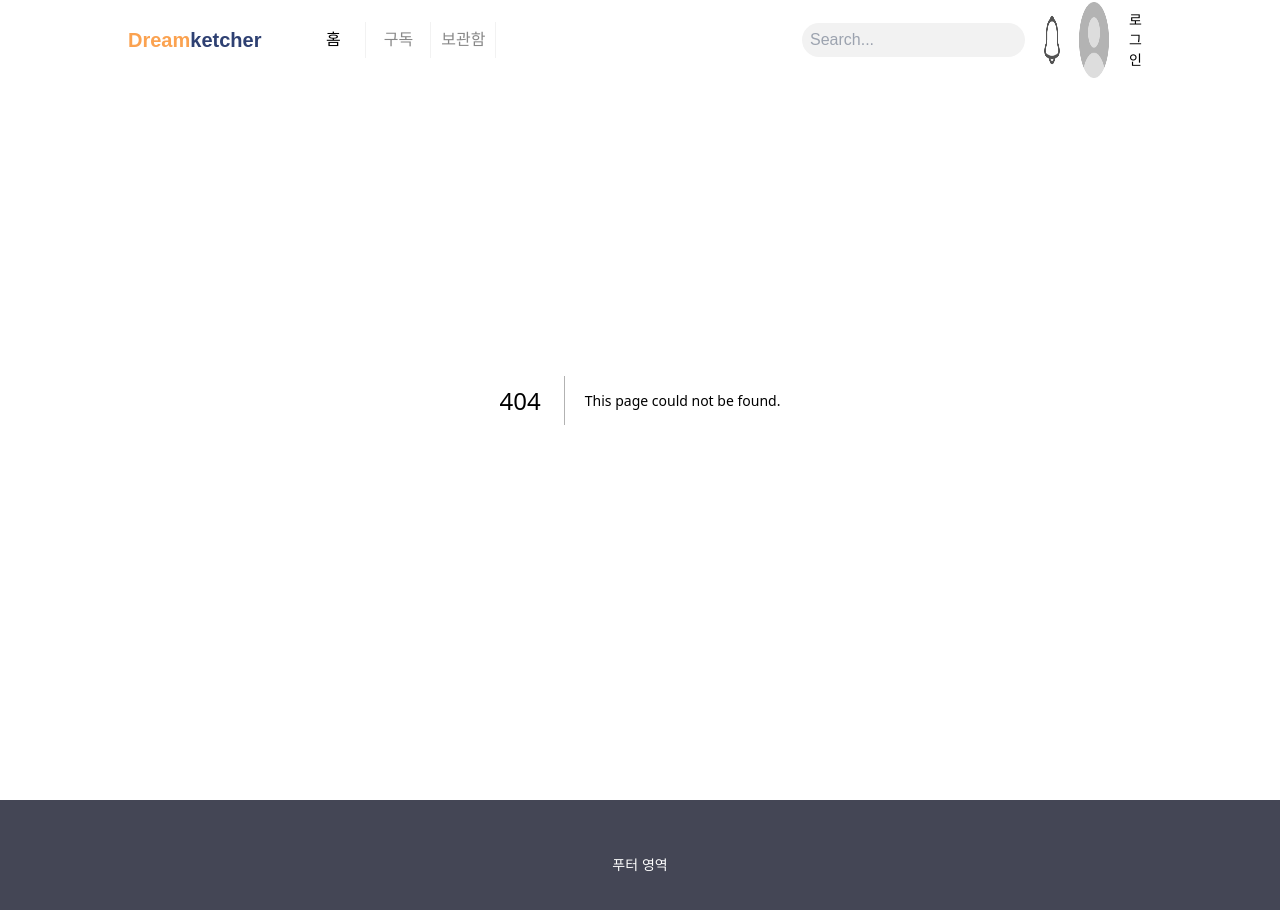
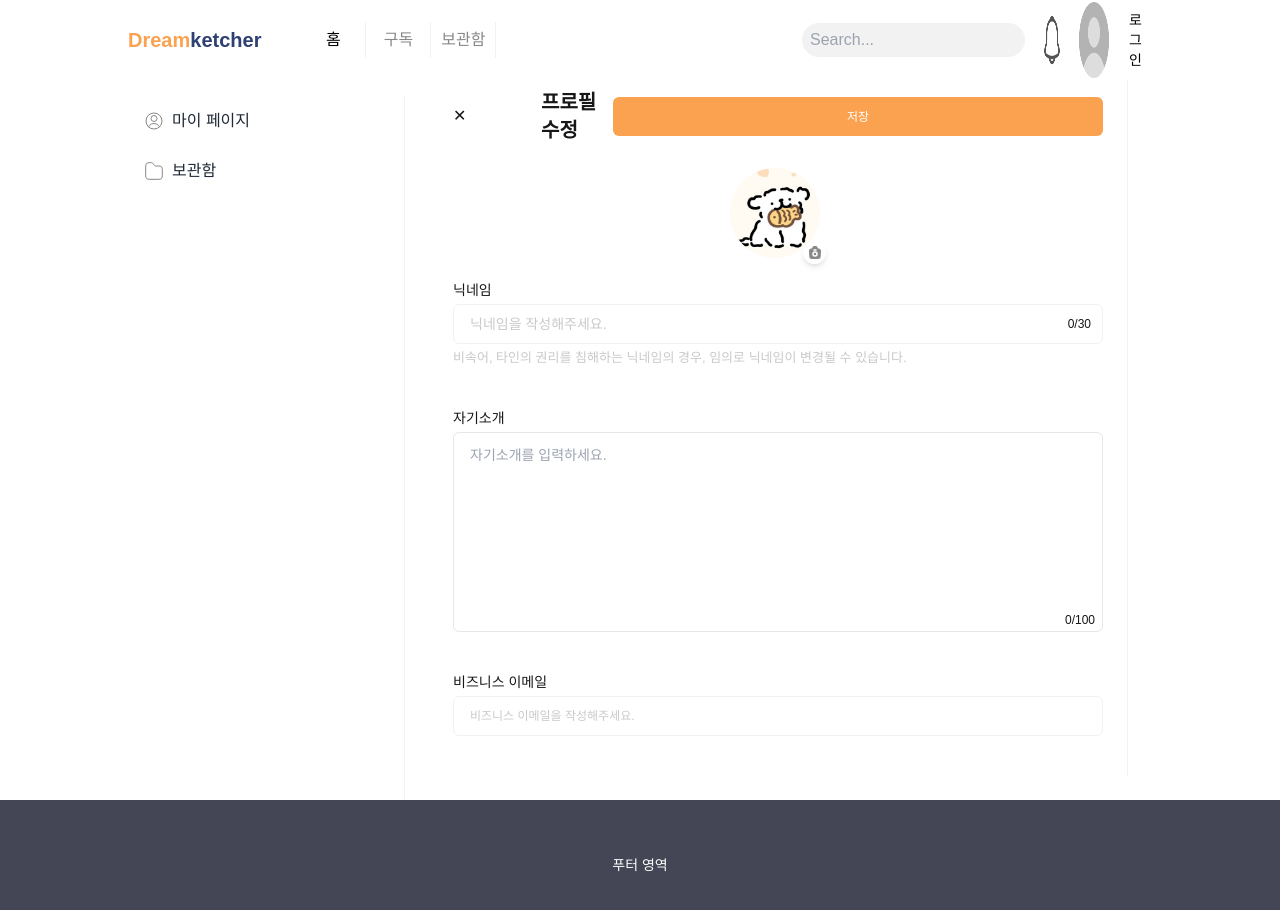
Before and after one commit to Pretzel-11-12/dreamketcher-fe, a Next.js app: page /mypage/edit in a window 1280 px wide. Before the commit this address had no page. Shown: the top 910 px of the page. Built offline with nearby package versions, Linux system fonts and the light colour scheme.

Commit message:
feat : 프로필 수정 페이지 컴포넌트 정의

```diff
--- /dev/null
+++ b/src/app/(afterLogin)/mypage/edit/page.tsx
@@ -0,0 +1,129 @@
+"use client";
+
+import { useState } from "react";
+import Input from "@/app/_component/Input";
+import Image from "next/image";
+import { useRouter, useSearchParams } from "next/navigation";
+import Button from "@/app/_component/Button";
+import Textarea from "@/app/_component/Textarea";
+
+const ProfileEditPage = () => {
+  const router = useRouter();
+  const searchParams = useSearchParams();
+
+  const [name, setName] = useState(searchParams.get("name") || "");
+  const [email, setEmail] = useState(searchParams.get("email") || "");
+  const [bio, setBio] = useState(searchParams.get("bio") || "");
+  const [imageUrl, setImageUrl] = useState(
+    searchParams.get("imageUrl") || "/assets/images/profile1.png"
+  );
+
+  const handleImageChange = (e: React.ChangeEvent<HTMLInputElement>) => {
+    const file = e.target.files?.[0];
+    if (file) {
+      setImageUrl(URL.createObjectURL(file));
+    }
+  };
+
+  const handleSave = () => {
+    alert("프로필 저장이 완료되었습니다.");
+    // TODO: 저장 로직 추가
+    router.push("/mypage");
+  };
+
+  return (
+    <div className="relative flex flex-col items-center w-full max-w-[700px] mt-10 mx-auto p-6 border-r border-r-line">
+      {/* Header */}
+      <div className="flex justify-between items-center w-full mb-6">
+        <button
+          className={"w-6 h-6 pr-[88px]"}
+          onClick={() => router.push("/mypage")}
+        >
+          ✕
+        </button>
+        <h2 className="text-xl font-semibold">프로필 수정</h2>
+        <Button
+          props={{
+            size: "M",
+            variant: "brand-yellow",
+            containerStyles: "w-[88px] h-[39px] text-xs px-2 py-3",
+          }}
+        >
+          <div
+            className="flex gap-2 items-center justify-center"
+            onClick={handleSave}
+          >
+            저장
+          </div>
+        </Button>
+      </div>
+
+      <div className="relative w-24 h-24 mb-4">
+        <Image
+          src={imageUrl}
+          alt="프로필 이미지"
+          width={90}
+          height={90}
+          className="rounded-full object-cover"
+        />
+        <label
+          htmlFor="profileImageInput"
+          className="absolute bottom-0 right-0 bg-white rounded-full p-1 cursor-pointer shadow-md"
+        >
+          <Image
+            src="/assets/icon/camera.svg"
+            alt="카메라"
+            width={15}
+            height={15}
+          />
+        </label>
+        <input
+          id="profileImageInput"
+          type="file"
+          accept="image/*"
+          className="hidden"
+          onChange={handleImageChange}
+        />
+      </div>
+
+      <div className="w-full mb-10">
+        <label className="text-sm font-medium mb-1 block">닉네임</label>
+        <Input
+          text={name}
+          placeholder="닉네임을 작성해주세요."
+          subText={`${name.length}/30`}
+          onChange={(value) => value.length <= 30 && setName(value)}
+        />
+        <p className="text-[13px] text-[#C9C9C9] mt-1">
+          비속어, 타인의 권리를 침해하는 닉네임의 경우, 임의로 닉네임이 변경될
+          수 있습니다.
+        </p>
+      </div>
+
+      <div className="w-full mb-10">
+        <label className="text-sm font-medium mb-1 block">자기소개</label>
+        <Textarea
+          text={bio}
+          placeholder="자기소개를 입력하세요."
+          subText={`${bio.length}/100`}
+          height="200px"
+          onChange={(value) => value.length <= 100 && setBio(value)}
+        />
+      </div>
+
+      <div className="w-full mb-4">
+        <label className="text-sm font-medium mb-1 block">
+          비즈니스 이메일
+        </label>
+        <Input
+          text={email}
+          placeholder="비즈니스 이메일을 작성해주세요."
+          containerStyles="text-xs"
+          onChange={(value) => setEmail(value)}
+        />
+      </div>
+    </div>
+  );
+};
+
+export default ProfileEditPage;
```
